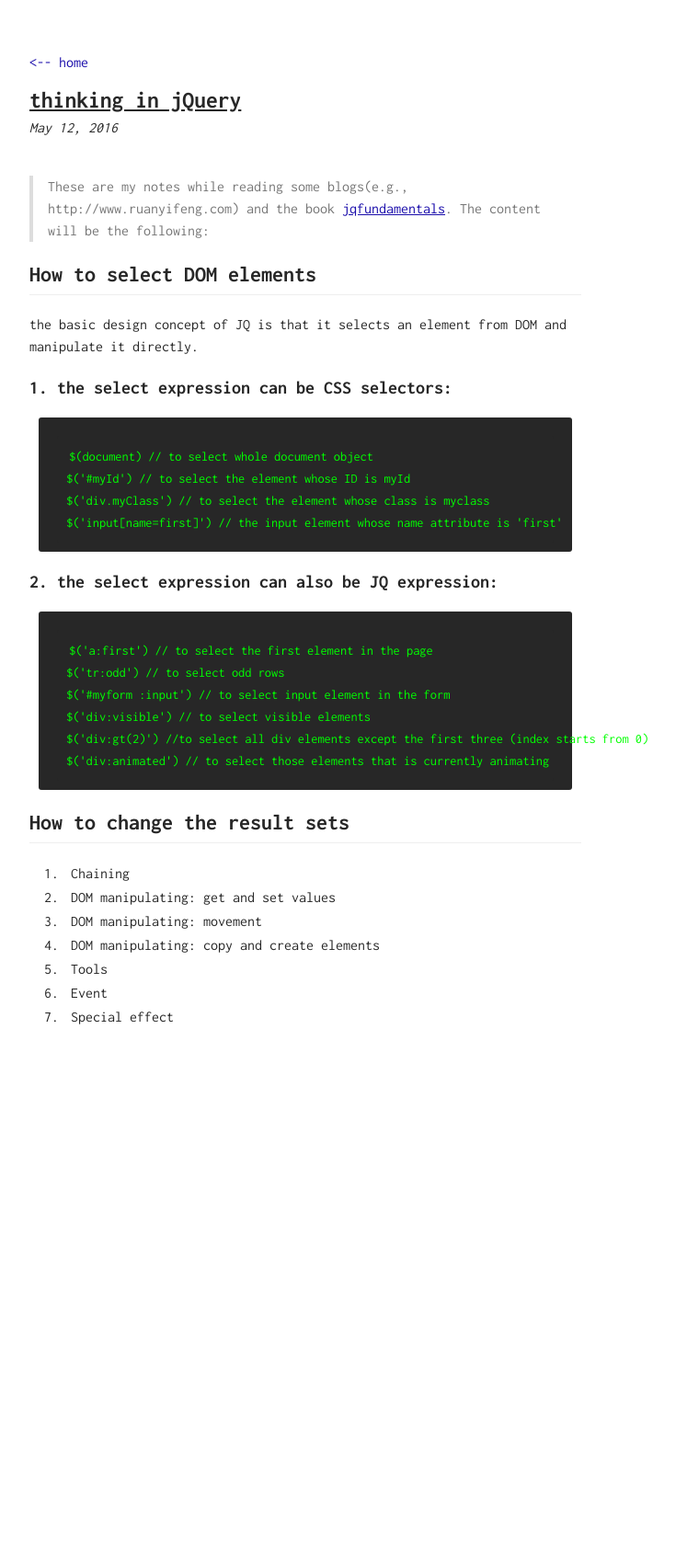
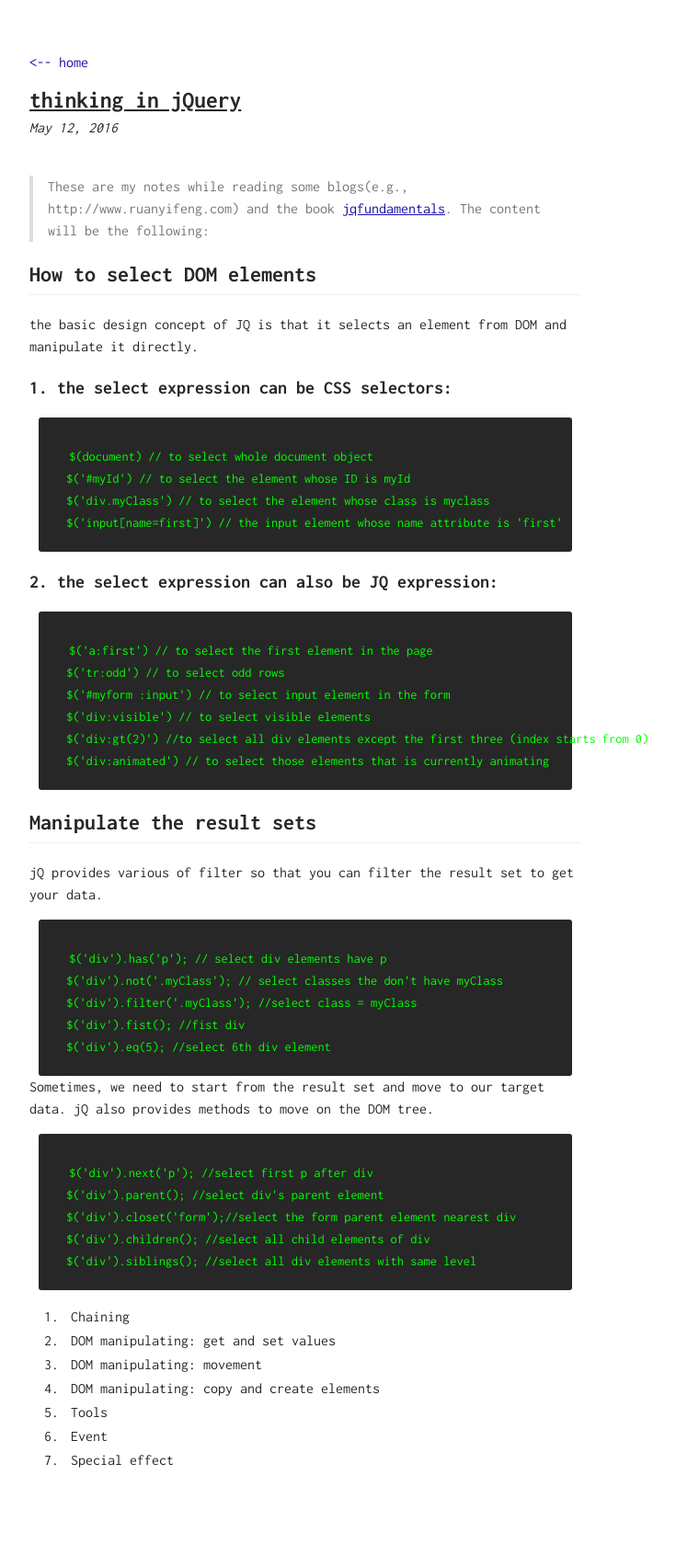
Before and after one commit to mossgreen/blog, a Jekyll site: the page built from _posts/2016-05-12-thinking-in-jQuery.md, in a window 1280 px wide. Shown: the whole page at 92% size, without its empty margins (308-1043 px from the left). Built offline with Jekyll 4.4.1, drawn with Linux system fonts in a browser that asks for light colours; before the commit the page ends 1209 px from its top, so only the background shows below that.

Commit message:
Manipulate the result sets

````diff
--- a/_posts/2016-05-12-thinking-in-jQuery.md
+++ b/_posts/2016-05-12-thinking-in-jQuery.md
@@ -31,8 +31,29 @@ $('div:gt(2)') //to select all div elements except the first three (index starts
 $('div:animated') // to select those elements that is currently animating
 ```
 
-How to change the result sets
+Manipulate the result sets
 ---
+
+jQ provides various of filter so that you can filter the result set to get your data.
+
+```
+$('div').has('p'); // select div elements have p
+$('div').not('.myClass'); // select classes the don't have myClass
+$('div').filter('.myClass'); //select class = myClass
+$('div').fist(); //fist div
+$('div').eq(5); //select 6th div element
+```
+
+Sometimes, we need to start from the result set and move to our target data. jQ also provides methods to move on the DOM tree.
+
+```
+$('div').next('p'); //select first p after div
+$('div').parent(); //select div's parent element
+$('div').closet('form');//select the form parent element nearest div
+$('div').children(); //select all child elements of div
+$('div').siblings(); //select all div elements with same level
+```
+
 3. Chaining
 4. DOM manipulating: get and set values
 5. DOM manipulating: movement
````
